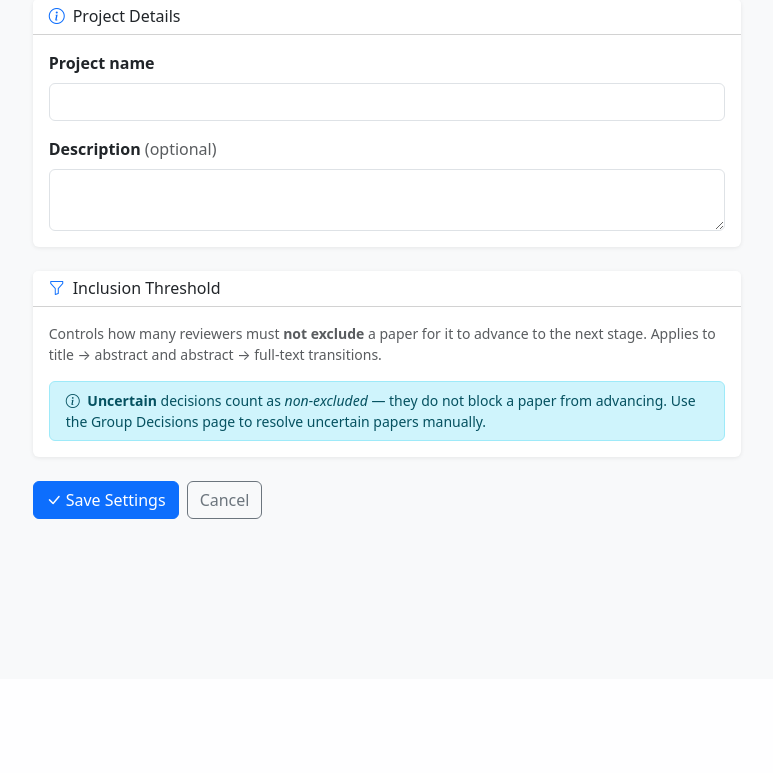
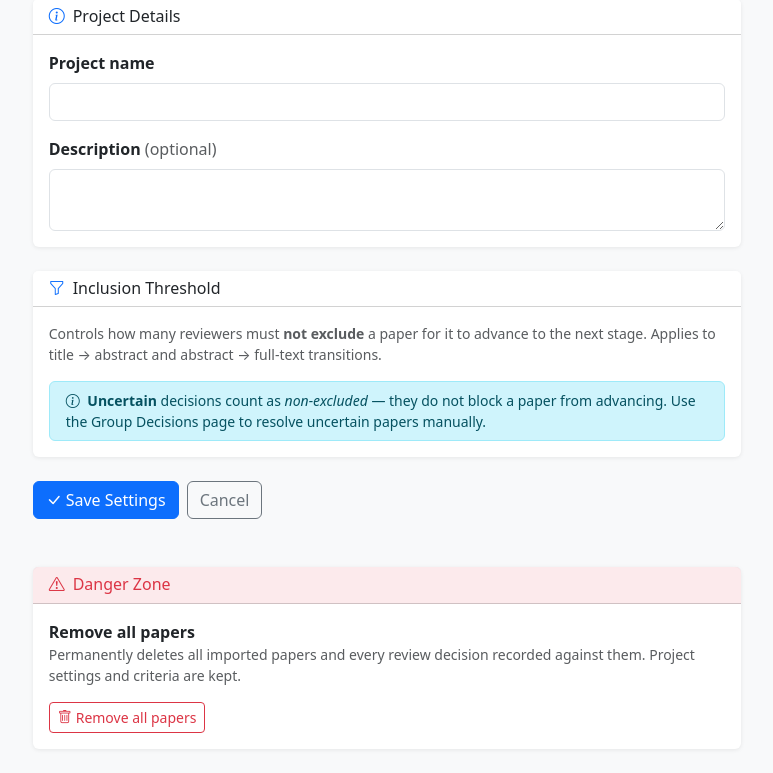
Before and after one commit to chvest/litreview, a Flask app: template templates/project_settings.html in a window 1280 px wide. Shown: the part 121-894 px from the top of the page, without its empty margins (253-1026 px from the left). Before the commit the page ends 640 px from the top, so only its background shows below. Run offline with Flask 3, Linux system fonts and the light colour scheme; the template is opened without the code that fills it, so the values that code supplies are empty.

Commit message:
Add remove-all-papers and reset-stage operations
- Settings page: new Danger Zone card with 'Remove all papers' button;
  confirmation modal warns that all papers and decisions will be deleted
  (criteria and settings are kept)
- Dashboard: each stage card gets a reset button (↺) that opens a
  confirmation modal showing how many decisions will be removed;
  papers are kept, only review decisions for that stage are cleared
- New routes: POST /project/<pid>/delete-papers and
  POST /project/<pid>/review/<stage>/reset

Co-Authored-By: Claude Sonnet 4.6 <noreply@anthropic.com>

```diff
--- a/app.py
+++ b/app.py
@@ -481,6 +481,45 @@ def project_settings(pid):
                            threshold_mode=threshold_mode,
                            threshold_n=threshold_n,
                            THRESHOLD_LABELS=THRESHOLD_LABELS)
+
+
+@app.route("/project/<int:pid>/delete-papers", methods=["POST"])
+def delete_all_papers(pid):
+    """Delete every paper (and all dependent rows) for this project."""
+    Project.query.get_or_404(pid)
+    paper_ids = [p.id for p in Paper.query.filter_by(project_id=pid).all()]
+    if paper_ids:
+        ReviewOrder.query.filter(ReviewOrder.paper_id.in_(paper_ids)).delete(synchronize_session=False)
+        PilotPaper.query.filter(PilotPaper.paper_id.in_(paper_ids)).delete(synchronize_session=False)
+        Review.query.filter(Review.paper_id.in_(paper_ids)).delete(synchronize_session=False)
+        Paper.query.filter(Paper.id.in_(paper_ids)).delete(synchronize_session=False)
+        db.session.commit()
+    flash(f"All {len(paper_ids)} papers and their decisions have been removed.", "info")
+    return redirect(url_for("project_settings", pid=pid))
+
+
+@app.route("/project/<int:pid>/review/<stage>/reset", methods=["POST"])
+def reset_stage(pid, stage):
+    """Delete all review decisions for one stage."""
+    Project.query.get_or_404(pid)
+    if stage not in STAGES:
+        return redirect(url_for("project_dashboard", pid=pid))
+    paper_ids = [p.id for p in Paper.query.filter_by(project_id=pid).all()]
+    if paper_ids:
+        ReviewOrder.query.filter(
+            ReviewOrder.paper_id.in_(paper_ids),
+            ReviewOrder.stage == stage
+        ).delete(synchronize_session=False)
+        count = Review.query.filter(
+            Review.paper_id.in_(paper_ids),
+            Review.stage == stage
+        ).delete(synchronize_session=False)
+        db.session.commit()
+    else:
+        count = 0
+    label = STAGE_LABELS.get(stage, stage)
+    flash(f"{label} reset — {count} decision(s) removed.", "info")
+    return redirect(url_for("project_dashboard", pid=pid))
 
 
 @app.route("/project/<int:pid>")
--- a/templates/project_settings.html
+++ b/templates/project_settings.html
@@ -87,8 +87,60 @@
       </div>
 
     </form>
+
+    <!-- Danger zone -->
+    <div class="card border-danger mt-5">
+      <div class="card-header bg-danger bg-opacity-10 text-danger">
+        <h6 class="mb-0"><i class="bi bi-exclamation-triangle me-2"></i>Danger Zone</h6>
+      </div>
+      <div class="card-body">
+        <div class="d-flex align-items-center justify-content-between flex-wrap gap-3">
+          <div>
+            <div class="fw-semibold">Remove all papers</div>
+            <div class="small text-muted">
+              Permanently deletes all imported papers and every review decision recorded
+              against them. Project settings and criteria are kept.
+            </div>
+          </div>
+          <button type="button" class="btn btn-outline-danger btn-sm flex-shrink-0"
+                  data-bs-toggle="modal" data-bs-target="#deletePapersModal">
+            <i class="bi bi-trash me-1"></i>Remove all papers
+          </button>
+        </div>
+      </div>
+    </div>
+
   </div>
 </div>
+
+<!-- Confirm delete papers modal -->
+<div class="modal fade" id="deletePapersModal" tabindex="-1">
+  <div class="modal-dialog">
+    <div class="modal-content">
+      <div class="modal-header">
+        <h5 class="modal-title text-danger">
+          <i class="bi bi-exclamation-triangle me-2"></i>Remove all papers?
+        </h5>
+        <button type="button" class="btn-close" data-bs-dismiss="modal"></button>
+      </div>
+      <div class="modal-body">
+        This will permanently delete <strong>all imported papers</strong> and every review
+        decision recorded for this project. Project settings and criteria will be kept.
+        <br><br>
+        <strong>This cannot be undone.</strong>
+      </div>
+      <div class="modal-footer">
+        <button type="button" class="btn btn-outline-secondary" data-bs-dismiss="modal">Cancel</button>
+        <form method="post" action="{{ url_for('delete_all_papers', pid=project.id) }}">
+          <button type="submit" class="btn btn-danger">
+            <i class="bi bi-trash me-1"></i>Yes, delete everything
+          </button>
+        </form>
+      </div>
+    </div>
+  </div>
+</div>
+
 {% endblock %}
 
 {% block scripts %}
```
Also changed, not shown: templates/project.html (+46 -0 lines).
